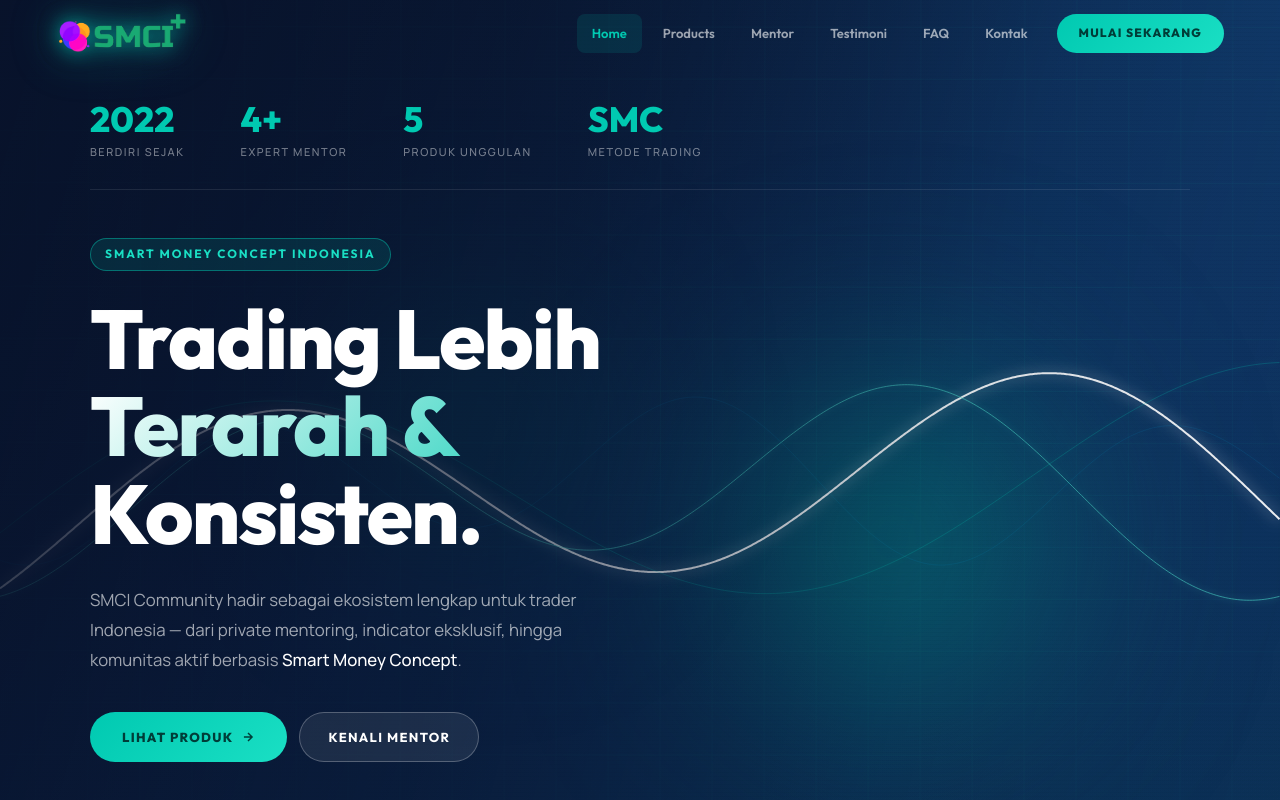
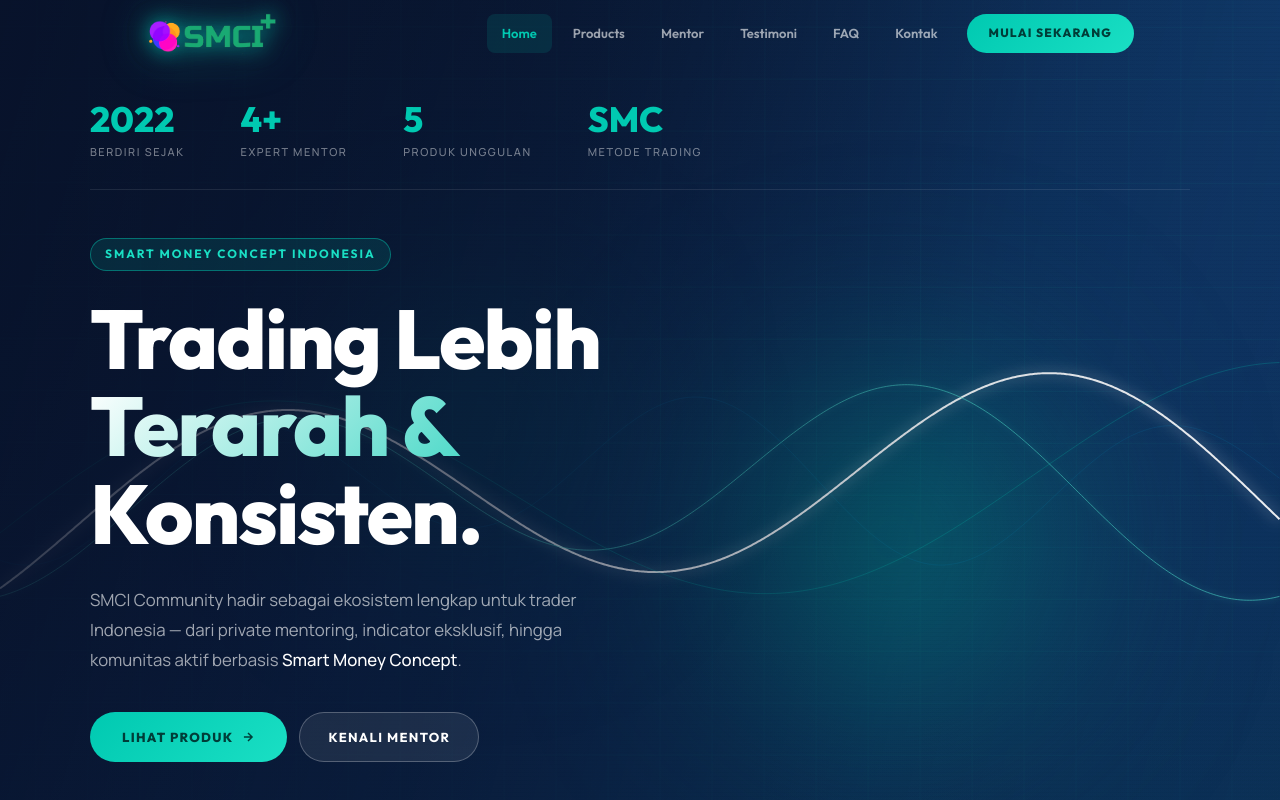
Before and after one commit to yudibasri03/SMCI_Website, a React (Vite) app: page / in a window 1280 px wide. Shown: the top 800 px of the page. Built offline with nearby package versions, Linux system fonts and the light colour scheme; the HTML template or start-up script is replaced by a standard one.

Commit message:
Update Navbar.tsx

```diff
--- a/src/components/Navbar.tsx
+++ b/src/components/Navbar.tsx
@@ -40,15 +40,16 @@
     <>
       <header style={{
         position: "fixed", top: 0, left: 0, right: 0, zIndex: 50,
-        padding: "0 clamp(1.25rem,5vw,3.5rem)",
-        height: "68px",
-        display: "flex", alignItems: "center", justifyContent: "space-between",
         background: scrolled ? "rgba(10,22,48,0.93)" : "transparent",
         backdropFilter: scrolled ? "blur(24px)" : "none",
         WebkitBackdropFilter: scrolled ? "blur(24px)" : "none",
         borderBottom: scrolled ? "1px solid rgba(255,255,255,0.11)" : "1px solid transparent",
         transition: "all 0.35s ease",
+        height: "68px",
+        display: "flex", alignItems: "center",
       }}>
+        {/* Inner container — same maxWidth and padding as hero content */}
+        <div style={{ width: "100%", maxWidth: 1100, margin: "0 auto", padding: "0 clamp(1.25rem,5vw,3.5rem)", display: "flex", alignItems: "center", justifyContent: "space-between" }}>
         {/* Logo */}
         <button onClick={() => handleNav("/")} style={{ background: "none", border: "none", cursor: "pointer", display: "flex", alignItems: "center", padding: 0 }}>
           <img
@@ -97,6 +98,7 @@
             <span style={{ display: "block", width: 18, height: 1.5, background: menuOpen ? "var(--cyan)" : "rgba(255,255,255,0.7)", transition: "all 0.3s", transform: menuOpen ? "translateY(-5.25px) rotate(-45deg)" : "none" }} />
           </button>
         )}
+        </div>
       </header>
 
       {/* Mobile menu overlay */}
```
